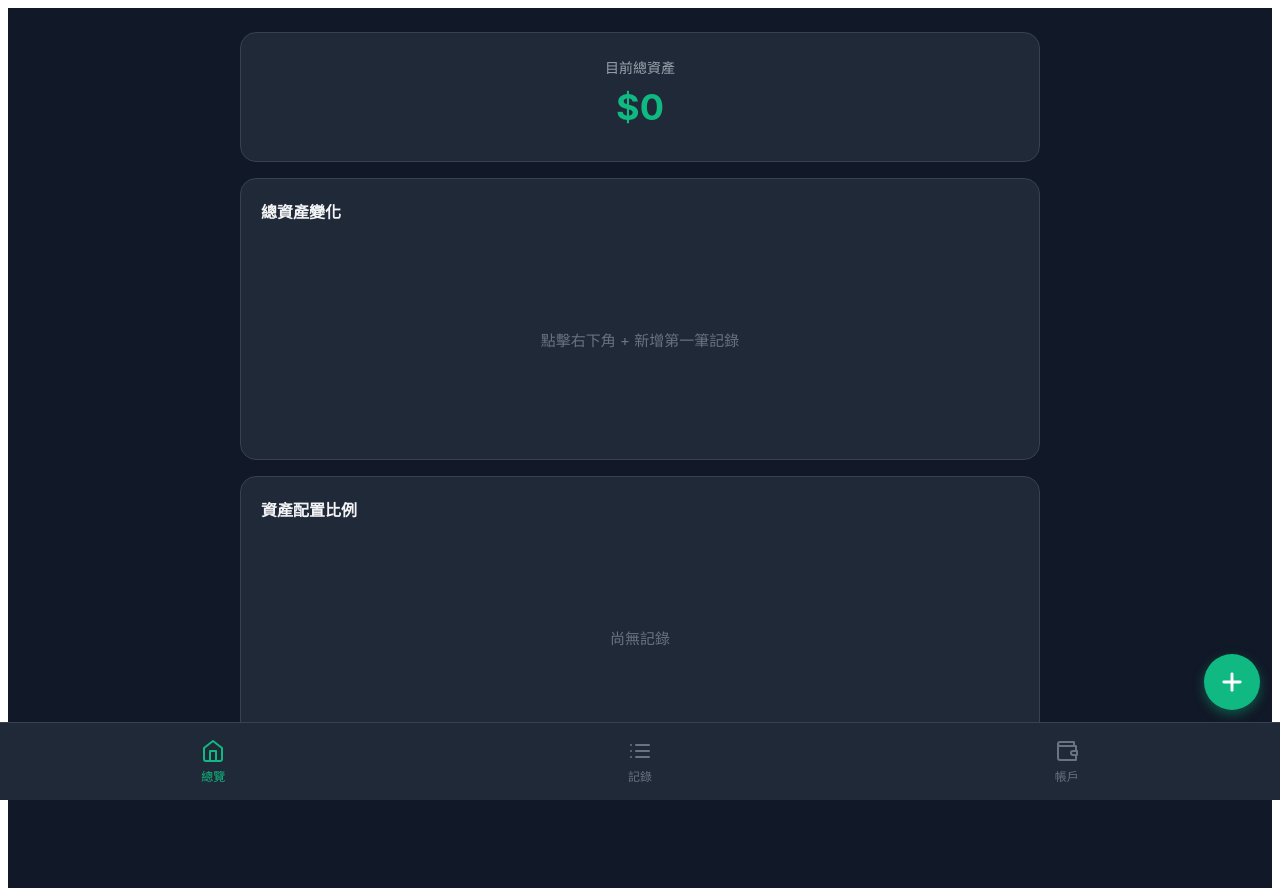
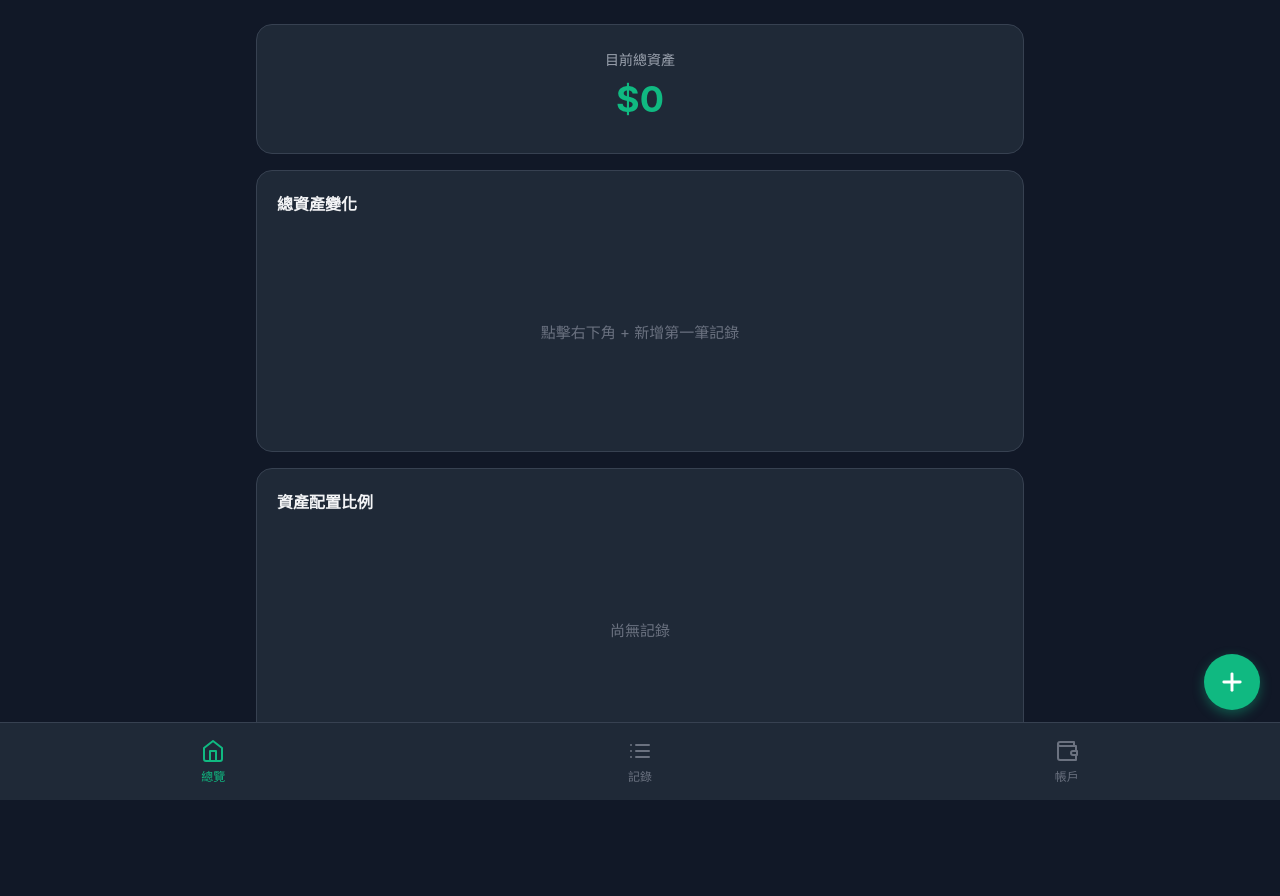
Before and after one commit to ChangFuHsiang/asset-tracker, a React (Vite) app: page / in a window 1280 px wide. After the commit the page ends 846 px from the top, so only its background shows below. Built offline with nearby package versions, Linux system fonts and the light colour scheme.

Commit message:
螢幕白邊修正

```diff
--- a/index.html
+++ b/index.html
@@ -3,12 +3,26 @@
   <head>
     <meta charset="UTF-8" />
     <link rel="icon" type="image/svg+xml" href="/favicon.svg" />
-    <meta name="viewport" content="width=device-width, initial-scale=1.0, maximum-scale=1.0, user-scalable=no" />
+    <meta name="viewport" content="width=device-width, initial-scale=1.0, maximum-scale=1.0, user-scalable=no, viewport-fit=cover" />
     <meta name="theme-color" content="#111827" />
     <meta name="apple-mobile-web-app-capable" content="yes" />
     <meta name="apple-mobile-web-app-status-bar-style" content="black-translucent" />
     <link rel="apple-touch-icon" href="/icon-192.png" />
     <title>資產配置追蹤</title>
+    <style>
+      * { margin: 0; padding: 0; box-sizing: border-box; }
+      html, body, #root {
+        background-color: #111827;
+        min-height: 100vh;
+        min-height: 100dvh;
+      }
+      /* iOS safe area 支援 */
+      body {
+        padding-top: env(safe-area-inset-top);
+        padding-left: env(safe-area-inset-left);
+        padding-right: env(safe-area-inset-right);
+      }
+    </style>
   </head>
   <body>
     <div id="root"></div>
--- a/src/App.jsx
+++ b/src/App.jsx
@@ -875,9 +875,10 @@ function EditRecordForm({ accounts, record, onSave, onCancel }) {
 const styles = {
   container: {
     minHeight: '100vh',
+    minHeight: '100dvh',
     backgroundColor: '#111827',
     fontFamily: "'Noto Sans TC', -apple-system, BlinkMacSystemFont, sans-serif",
-    paddingBottom: '80px',
+    paddingBottom: 'calc(80px + env(safe-area-inset-bottom, 0px))',
   },
   offlineBanner: {
     backgroundColor: '#292524',
@@ -917,6 +918,7 @@ const styles = {
     display: 'flex',
     justifyContent: 'space-around',
     padding: '8px 0',
+    paddingBottom: 'calc(8px + env(safe-area-inset-bottom, 0px))',
     zIndex: 100,
   },
   navItem: {
@@ -942,7 +944,7 @@ const styles = {
   // 浮動按鈕
   fab: {
     position: 'fixed',
-    bottom: '90px',
+    bottom: 'calc(90px + env(safe-area-inset-bottom, 0px))',
     right: '20px',
     width: '56px',
     height: '56px',
```
Also changed, not shown: 1 other file (tests, documents, lock files or other folders).
